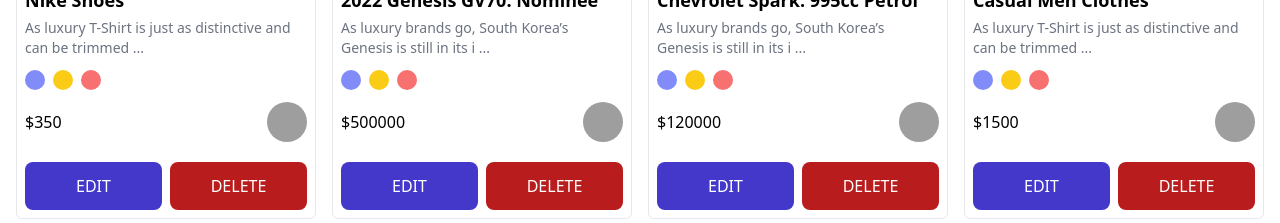
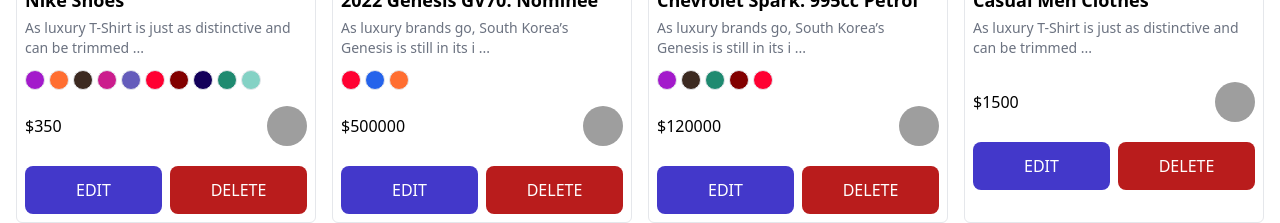
Before and after one commit to kerllouskhairy987/CRUD-React-project--3, a React (Vite) app: page / in a window 1280 px wide. Shown: the part 307-530 px from the top of the page. Built offline with nearby package versions, Linux system fonts and the light colour scheme; grey boxes are pictures that could not be loaded.

Commit message:
adding new product

```diff
--- a/src/App.tsx
+++ b/src/App.tsx
@@ -8,6 +8,7 @@
 import { productValidation } from "./validation";
 import ErrorMassege from "./components/ErrorMassege";
 import CicleColor from "./components/CicleColor";
+import { v4 as uuid } from "uuid";
 
 
 function App() {
@@ -29,7 +30,8 @@
   const [product, setProduct] = useState<IProduct>(defaultProductObj);
   const [tempColor, setTemColor] = useState<string[]>([]);
   const [errors, setErrors] = useState({ title: "", description: "", imageURL: "", price: "" }); // Save Error Msg IN This State
-  console.log(tempColor);
+  const [products, setProducts] = useState<IProduct[]>(productList); // عملت الاستيت دي عشان اعرف اضيف علي الداتا لان الداتا كنت عاملها امبورت من الملف علي طول
+
 
   // ** Handler ** //
   const open = () => setIsOpen(true)
@@ -47,7 +49,7 @@
     })
   };
 
-  // TO close the modle and empty the inputs
+  // TO close the modal and empty the inputs
   const onCancel = () => {
     setProduct(defaultProductObj);
     close();  // OR if you have many conditions make the state = false ==> setIsOpen(false)
@@ -55,7 +57,7 @@
 
   const onSubmitHandler = (event: FormEvent<HTMLFormElement>): void => {
     event.preventDefault();
-    // Destracturing Product IN ES6 When we write title: title THIS equal to title
+    // Destructuring Product IN ES6 When we write title: title THIS equal to title
     const { title, description, imageURL, price } = product;
     /*
 
@@ -82,13 +84,15 @@
       setErrors(errors);
       return;
     }
-
-    console.log("Send the product");
-
+    // بدل م كنت بتبعت رساله لا دلوقتي اعملي ست ل ال برودكت و ابعت ال اي دي و ال كلرز
+    setProducts((prev) => [{ ...product, id: uuid(), colors: tempColor }, ...prev]);
+    setProduct(defaultProductObj); // To empty the inputs
+    setTemColor([]);               // To clear the circle color
+    close();                       // To close the modal
   }
 
   // ** Renders ** //
-  const renderProductList = productList.map((item) => <ProductCard key={item.id} product={item} />)
+  const renderProductList = products.map((item) => <ProductCard key={item.id} product={item} />)
 
   const renderFormInputList = formInputsList.map((input) =>
     <div key={input.id} className="flex flex-col">
@@ -114,7 +118,7 @@
     }
     // Adding the color and prev color
     setTemColor((prev) => [...prev, color])
-  }} />)
+  }} />);
   // Render color after choose them
   const rendercolor = tempColor.map(clr => <span key={clr} className={`text-white text-xs rounded p-1 border`} style={{ backgroundColor: clr }}>{clr}</span>);
 
@@ -130,13 +134,9 @@
         <form className="space-y-3" onSubmit={onSubmitHandler}>
           {renderFormInputList}
 
-          <div className="flex items-center space-x-1 my-3 flex-wrap">
-            {renderProductColor}
-          </div>
+          <div className="flex items-center space-x-1 my-3 flex-wrap">{renderProductColor}</div>
 
-          <div className="flex flex-wrap space-x-1">
-            {rendercolor}
-          </div>
+          <div className="flex flex-wrap space-x-1">{rendercolor}</div>
 
           <div className="flex items-center space-x-3">
             <Button className="bg-indigo-700 hover:bg-indigo-800">Submit</Button>
--- a/src/components/ProductCard.tsx
+++ b/src/components/ProductCard.tsx
@@ -1,5 +1,6 @@
 import { IProduct } from "../Interfaces";
 import { txtSlicer } from "../Utils/function";
+import CicleColor from "./CicleColor";
 import Image from "./Image";
 import Button from "./ui/Button";
 
@@ -8,7 +9,10 @@
 }
 
 function ProductCard({ product }: IProps) {
-    const { title, description, imageURL, price, category } = product;
+    const { title, description, imageURL, price, colors, category } = product;
+    // Map on circle colors
+    const renderProductColor = colors.map(color => <CicleColor color={color} key={color} />)
+
     return (
         <div className="mx-auto md:mx-0 max-w-sm border rounded-md p-2 flex flex-col hover:scale-105 transition-all">
             <Image imageUrl={imageURL} alt={title}
@@ -19,11 +23,7 @@
 
             <p className="text-gray-500 text-sm"> {txtSlicer(description)} </p>
 
-            <div className="flex items-center space-x-2 my-3">
-                <span className="w-5 h-5 bg-indigo-400 rounded-full cursor-pointer" />
-                <span className="w-5 h-5 bg-yellow-400 rounded-full cursor-pointer" />
-                <span className="w-5 h-5 bg-red-400 rounded-full cursor-pointer" />
-            </div>
+            <div className="flex items-center space-x-1 my-3 flex-wrap">{renderProductColor}</div>
 
             <div className="flex items-center justify-between">
                 <span> ${price} </span>
```
